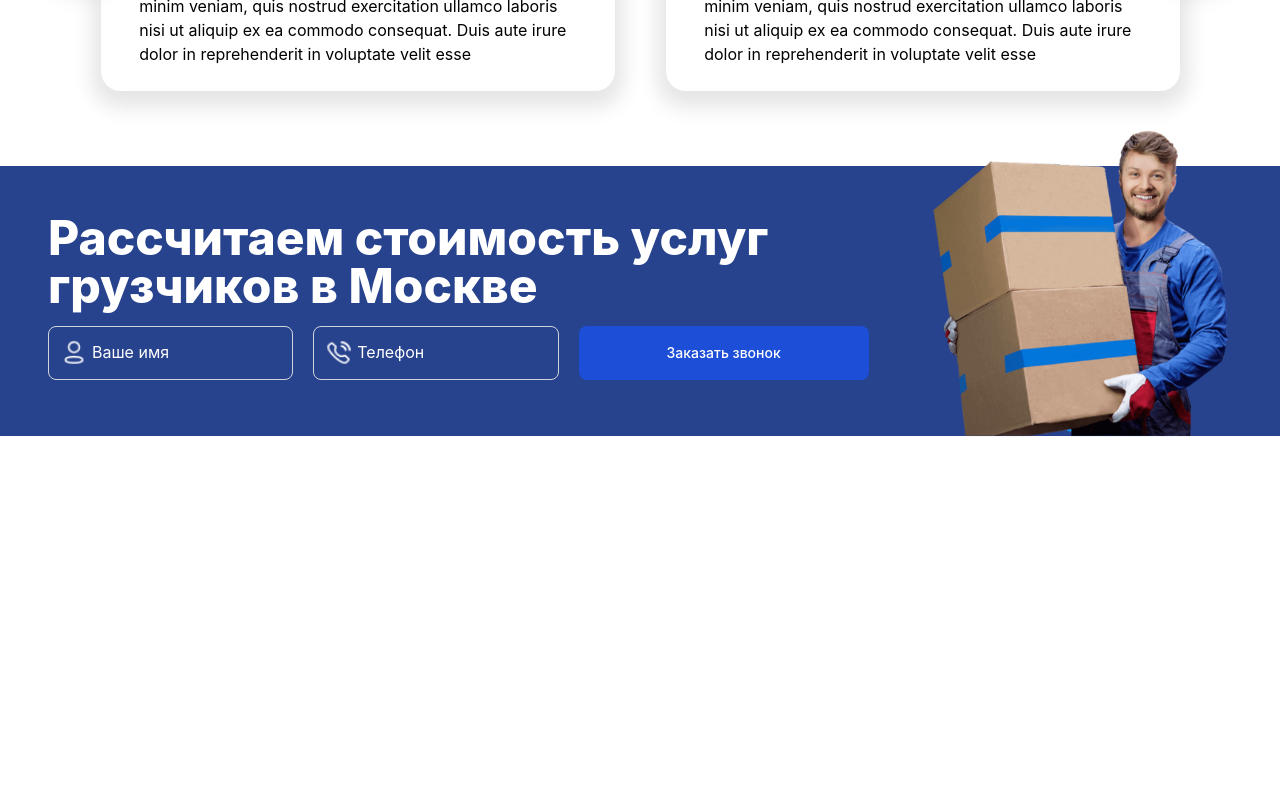
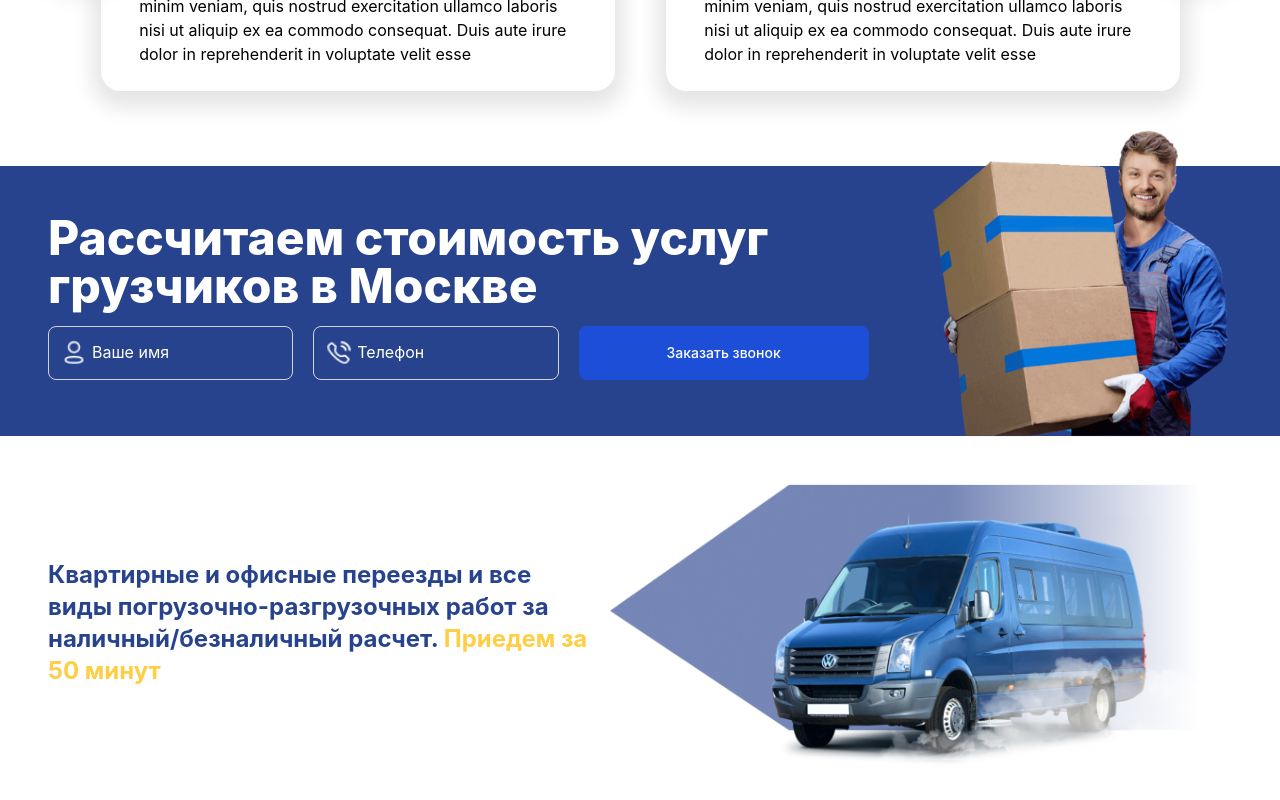
Before and after one commit to FarhodNomonov/Movers, a React (Create React App) app: page / in a window 1280 px wide. Shown: the part 2535-3335 px from the top of the page. Before the commit the page ends 2995 px from the top, so only its background shows below. Built offline with nearby package versions, Linux system fonts and the light colour scheme.

Commit message:
fix Move

```diff
--- a/src/components/home/index.js
+++ b/src/components/home/index.js
@@ -21,7 +21,7 @@ function Home() {
       <Accordion />
       <MoveSlider />
       <Moving />
-      {/* <Move /> */}
+      <Move />
       {/* <Footer /> */}
     </div>
   );
--- a/src/components/move/index.js
+++ b/src/components/move/index.js
@@ -3,9 +3,9 @@ import Mover from "../../assets/images/move.png";
 
 function Move() {
   return (
-    <div className="move max-w-[1536px] w-full mx-auto flex items-center justify-center gap-5 px-12 sm:min-w-[610px] py-12">
+    <div className="move max-w-[1536px] w-full mx-auto flex items-center justify-center gap-5 px-12 sm:px-4 sm:min-w-[85vw] py-12">
       <div className="w-[575px] flex justify-center items-center">
-        <p className="text-2xl -mt-6 md:mt-0 text-[#28438E] md:text-xl font-bold">
+        <p className="text-2xl -mt-6 md:mt-0 text-[#28438E] md:text-xl sm:text-base font-bold ">
           Квартирные и офисные переезды и все виды погрузочно-разгрузочных работ
           за наличный/безналичный расчет. <span className="text-[#FFCE45]">Приедем за 50 минут </span>
         </p>
```
